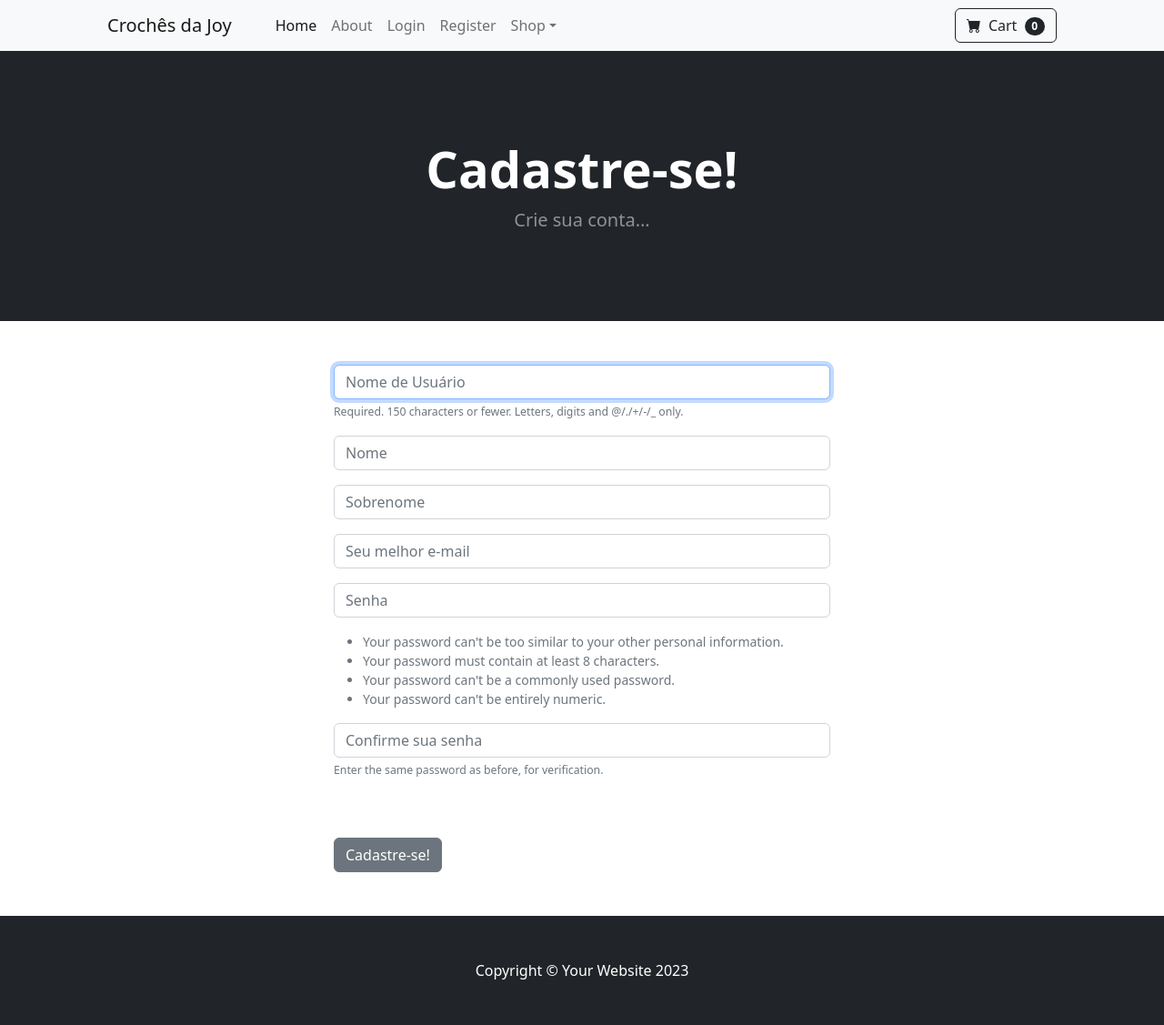
After one commit to silvaludwig/ecommerce, a Django app: page /register/ in a window 1280 px wide. The commit adds this page. Shown: the whole page at 91% size. Run offline with Django 5.2, Linux system fonts and the light colour scheme; some libraries are stand-ins or nearby versions.

Commit message:
register new users

```diff
--- /dev/null
+++ b/ecommerce/store/forms.py
@@ -0,0 +1,30 @@
+from django.contrib.auth.models import User
+from django.contrib.auth.forms import UserCreationForm
+from django import forms
+
+class SignUpForm(UserCreationForm):
+	email = forms.EmailField(label="", widget=forms.TextInput(attrs={'class':'form-control', 'placeholder':'Seu melhor e-mail'}))
+	first_name = forms.CharField(label="", max_length=100, widget=forms.TextInput(attrs={'class':'form-control', 'placeholder':'Nome'}))
+	last_name = forms.CharField(label="", max_length=100, widget=forms.TextInput(attrs={'class':'form-control', 'placeholder':'Sobrenome'}))
+
+	class Meta:
+		model = User
+		fields = ('username', 'first_name', 'last_name', 'email', 'password1', 'password2')
+
+	def __init__(self, *args, **kwargs):
+		super(SignUpForm, self).__init__(*args, **kwargs)
+
+		self.fields['username'].widget.attrs['class'] = 'form-control'
+		self.fields['username'].widget.attrs['placeholder'] = 'Nome de Usuário'
+		self.fields['username'].label = ''
+		self.fields['username'].help_text = '<span class="form-text text-muted"><small>Required. 150 characters or fewer. Letters, digits and @/./+/-/_ only.</small></span>'
+
+		self.fields['password1'].widget.attrs['class'] = 'form-control'
+		self.fields['password1'].widget.attrs['placeholder'] = 'Senha'
+		self.fields['password1'].label = ''
+		self.fields['password1'].help_text = '<ul class="form-text text-muted small"><li>Your password can\'t be too similar to your other personal information.</li><li>Your password must contain at least 8 characters.</li><li>Your password can\'t be a commonly used password.</li><li>Your password can\'t be entirely numeric.</li></ul>'
+
+		self.fields['password2'].widget.attrs['class'] = 'form-control'
+		self.fields['password2'].widget.attrs['placeholder'] = 'Confirme sua senha'
+		self.fields['password2'].label = ''
+		self.fields['password2'].help_text = '<span class="form-text text-muted"><small>Enter the same password as before, for verification.</small></span>'
--- a/ecommerce/store/templates/navbar.html
+++ b/ecommerce/store/templates/navbar.html
@@ -12,6 +12,7 @@
                 <li class="nav-item"><a class="nav-link" href="{% url 'logout' %}">Logout</a></li>
                 {% else %}
                 <li class="nav-item"><a class="nav-link" href="{% url 'login' %}">Login</a></li>
+                <li class="nav-item"><a class="nav-link" href="{% url 'register' %}">Register</a></li>
                 {% endif %}
                 <li class="nav-item dropdown">
                     <a class="nav-link dropdown-toggle" id="navbarDropdown" href="#" role="button" data-bs-toggle="dropdown" aria-expanded="false">Shop</a>
--- /dev/null
+++ b/ecommerce/store/templates/register.html
@@ -0,0 +1,28 @@
+{% extends 'base.html' %}
+{%block content%}
+        <!-- Header-->
+        <header class="bg-dark py-5">
+            <div class="container px-4 px-lg-5 my-5">
+                <div class="text-center text-white">
+                    <h1 class="display-4 fw-bolder">Cadastre-se!</h1>
+                    <p class="lead fw-normal text-white-50 mb-0">Crie sua conta...</p>
+                </div>
+            </div>
+        </header>
+        <br/><br/>
+        <div class="container">
+            <div class="row">
+                <div class="col-md-6 offset-md-3">
+                    <form method="POST" action="{% url 'register' %}">
+                        {% csrf_token %}
+                        {{ form.as_p }}
+                        <br/><br/>
+                        <button type="submit" class="btn btn-secondary">
+                            Cadastre-se!
+                        </button>
+                    </form>
+                </div>
+            </div>
+        </div>
+        <br/><br/>
+{%endblock%}
--- a/ecommerce/store/urls.py
+++ b/ecommerce/store/urls.py
@@ -6,4 +6,5 @@ urlpatterns = [
     path('about/', views.about, name='about'),
     path('login/', views.login_user, name='login'),
     path('logout/', views.logout_user, name='logout'),
+    path('register/', views.register_user, name='register'),
 ]
--- a/ecommerce/store/views.py
+++ b/ecommerce/store/views.py
@@ -2,6 +2,10 @@ from django.shortcuts import redirect, render
 from .models import Product
 from django.contrib.auth import authenticate, login, logout
 from django.contrib import messages
+from django.contrib.auth.models import User
+from django.contrib.auth.forms import UserCreationForm
+from django import forms
+from .forms import SignUpForm
 
 
 
@@ -31,3 +35,21 @@ def logout_user(request):
     logout(request)
     messages.success(request, ("Você Saiu! Até mais..."))
     return redirect('home')
+
+def register_user(request):
+    form = SignUpForm()
+    if request.method == "POST":
+        form = SignUpForm(request.POST)
+        if form.is_valid():
+            form.save()
+            username = form.cleaned_data['username']
+            password = form.cleaned_data['password1']
+
+            user = authenticate(username=username, password=password)
+            messages.success(request, ("Registrado com sucesso!"))
+            return redirect('home')
+        else:
+            messages.error(request, ("Deu ruim... Tenta de novo?!"))
+            return redirect('register')
+    else:
+        return render(request, 'register.html', {'form': form})
```
